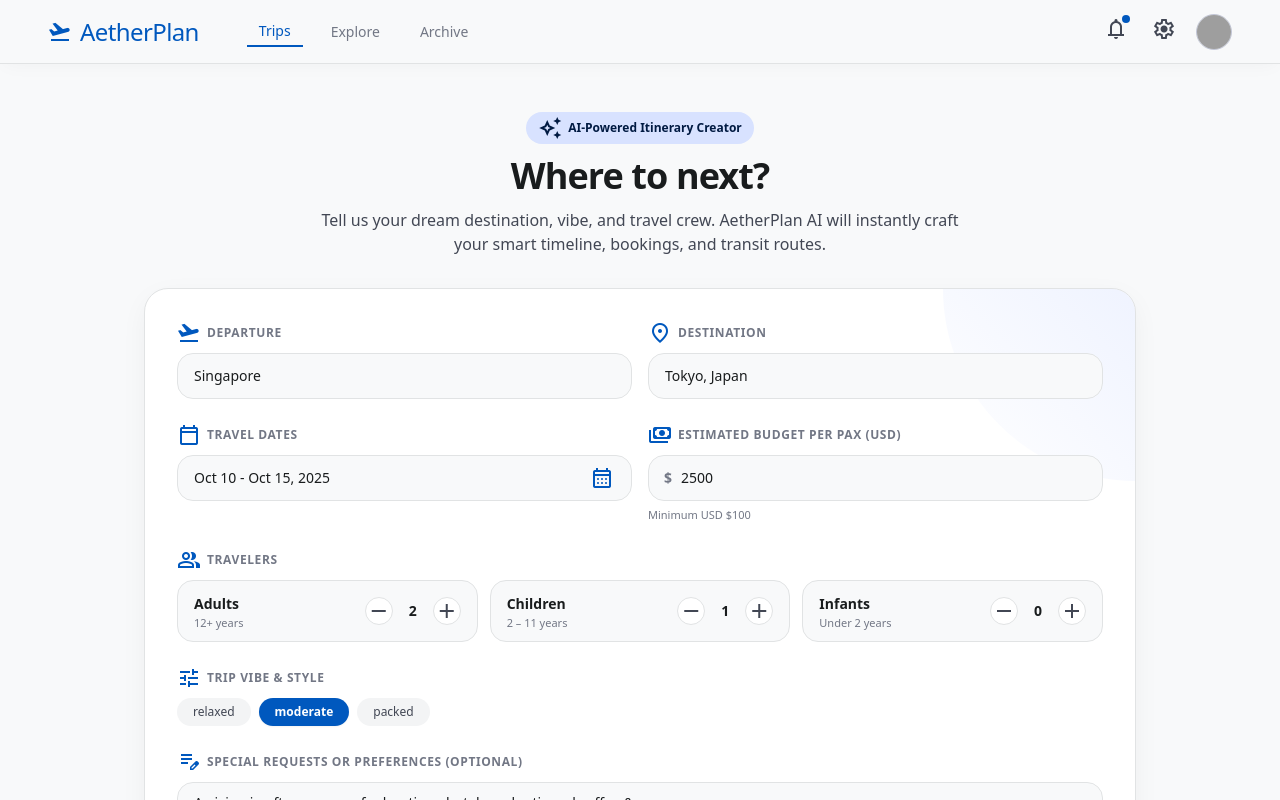
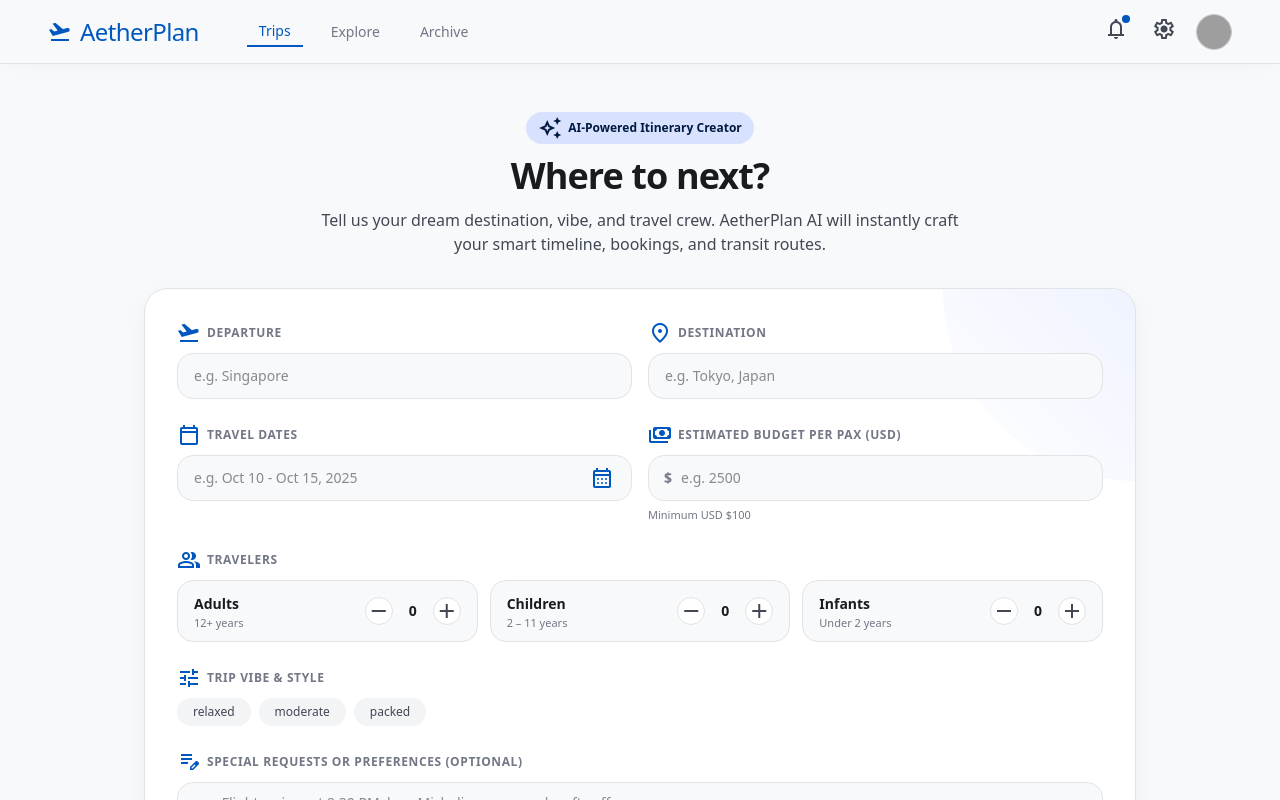
Before and after one commit to zhiyongg/Altas_FE, a React (Vite) app: page / in a window 1280 px wide. Shown: the top 800 px of the page. Built offline with nearby package versions, Linux system fonts and the light colour scheme; grey boxes are pictures that could not be loaded.

Commit message:
edit hotel check in checkout display in plan and compatible with backend new code

```diff
--- a/src/App.tsx
+++ b/src/App.tsx
@@ -46,7 +46,7 @@ export const App: React.FC = () => {
   const [isNewTripModalOpen, setIsNewTripModalOpen] = useState(false);
 
   // AI Chat state
-  const [chatMessages, setChatMessages] = useState<ChatMessage[]>(initialChatMessages);
+  const [chatMessages, setChatMessages] = useState<ChatMessage[]>([]);
   const [isAIGenerating, setIsAIGenerating] = useState(false);
 
   // Handle Tab changes
@@ -416,7 +416,7 @@ export const App: React.FC = () => {
         currency: 'USD',
       };
 
-      const rawDailyItinerary = apiData.daily_itinerary || [];
+      const rawDailyItinerary = apiData.daily_itinerary?.days || (Array.isArray(apiData.daily_itinerary) ? apiData.daily_itinerary : []);
       const totalDays = rawDailyItinerary.length || 3;
 
       const formattedDays = rawDailyItinerary.map((day: any, dayIdx: number) => {
@@ -478,6 +478,19 @@ export const App: React.FC = () => {
 
         // Ensure Final Day has Return Flight if not present
         if (isLastDay) {
+          const hasCheckout = items.some((it: any) => it.type === 'hotel' && it.tag === 'Hotel Check-out');
+          if (!hasCheckout) {
+            items.push({
+              id: `item-hotel-checkout-${Date.now()}`,
+              time: hotelDetails.checkOut || '11:00',
+              type: 'hotel',
+              tag: 'Hotel Check-out',
+              title: `Check-out: ${hotelDetails.name}`,
+              subtitle: `${hotelDetails.address}`,
+              hotelDetails: hotelDetails,
+            });
+          }
+
           const hasReturnFlight = items.some((it: any) => it.type === 'flight' && it.flightDetails?.direction === 'return');
           if (!hasReturnFlight) {
             items.push({
@@ -493,6 +506,9 @@ export const App: React.FC = () => {
             });
           }
         }
+
+        // Sort all items chronologically by their HH:MM time string
+        items.sort((a, b) => a.time.localeCompare(b.time));
 
         return {
           dayNumber: dayIdx + 1,
--- a/src/components/NewTripModal.tsx
+++ b/src/components/NewTripModal.tsx
@@ -13,11 +13,11 @@ export const NewTripModal: React.FC<NewTripModalProps> = ({
   onClose,
   onCreateTrip,
 }) => {
-  const [destination, setDestination] = useState('Kyoto, Japan');
-  const [dates, setDates] = useState('Nov 12 - Nov 18, 2025');
+  const [destination, setDestination] = useState('');
+  const [dates, setDates] = useState('');
   const [isCalendarOpen, setIsCalendarOpen] = useState(false);
-  const [travelersCount, setTravelersCount] = useState(4);
-  const [budget, setBudget] = useState(2400);
+  const [travelersCount, setTravelersCount] = useState<number | ''>('');
+  const [budget, setBudget] = useState<number | ''>('');
 
   if (!isOpen) return null;
 
--- a/src/components/TimelineView.tsx
+++ b/src/components/TimelineView.tsx
@@ -326,7 +326,7 @@ export const TimelineView: React.FC<TimelineViewProps> = ({
               <span className="text-[#727785] font-medium text-sm">Estimated Total Cost</span>
               <div className="text-right">
                 <span className="font-medium text-2xl text-[#191c1d]">
-                  ¥{trip.costs.activities + trip.costs.accommodation}
+                  ${trip.costs.activities + trip.costs.accommodation}
                 </span>
                 <span className="text-sm font-normal text-[#727785] ml-2">
                   (${trip.costs.usdEstimate.toFixed(2)})
@@ -337,15 +337,15 @@ export const TimelineView: React.FC<TimelineViewProps> = ({
             <div className="flex flex-col gap-2 pt-2 border-t border-[#e1e3e4]">
               <div className="flex justify-between text-xs text-[#727785]">
                 <span>Activities & Dining</span>
-                <span className="font-medium text-[#191c1d]">¥{trip.costs.activities.toLocaleString()}</span>
+                <span className="font-medium text-[#191c1d]">${trip.costs.activities.toLocaleString()}</span>
               </div>
               <div className="flex justify-between text-xs text-[#727785]">
                 <span>Accommodation (5 Nights)</span>
-                <span className="font-medium text-[#191c1d]">¥{trip.costs.accommodation.toLocaleString()}</span>
+                <span className="font-medium text-[#191c1d]">${trip.costs.accommodation.toLocaleString()}</span>
               </div>
               <div className="flex justify-between text-xs text-[#727785]">
                 <span>Flights (Estimate)</span>
-                <span className="font-medium text-[#191c1d]">¥{trip.costs.flights.toLocaleString()}</span>
+                <span className="font-medium text-[#191c1d]">${trip.costs.flights.toLocaleString()}</span>
               </div>
             </div>
 
--- a/src/components/TripGenerationPage.tsx
+++ b/src/components/TripGenerationPage.tsx
@@ -13,16 +13,16 @@ export const TripGenerationPage: React.FC<TripGenerationPageProps> = ({
   onSelectExistingTrip,
   currentTrip,
 }) => {
-  const [destination, setDestination] = useState('Tokyo, Japan');
-  const [departure, setDeparture] = useState('Singapore');
-  const [dates, setDates] = useState('Oct 10 - Oct 15, 2025');
+  const [destination, setDestination] = useState('');
+  const [departure, setDeparture] = useState('');
+  const [dates, setDates] = useState('');
   const [isCalendarOpen, setIsCalendarOpen] = useState(false);
-  const [adults, setAdults] = useState(2);
-  const [children, setChildren] = useState(1);
+  const [adults, setAdults] = useState(0);
+  const [children, setChildren] = useState(0);
   const [infants, setInfants] = useState(0);
-  const [budget, setBudget] = useState(2500);
-  const [selectedVibes, setSelectedVibes] = useState<TravelVibe[]>(['moderate']);
-  const [specialRequests, setSpecialRequests] = useState('Arriving in afternoon, prefer boutique hotels and artisanal coffee & ramen.');
+  const [budget, setBudget] = useState<number | ''>('');
+  const [selectedVibes, setSelectedVibes] = useState<TravelVibe[]>([]);
+  const [specialRequests, setSpecialRequests] = useState('');
   const [isGenerating, setIsGenerating] = useState(false);
   const [budgetTouched, setBudgetTouched] = useState(false);
   const budgetError = budgetTouched && budget < 100;
```
